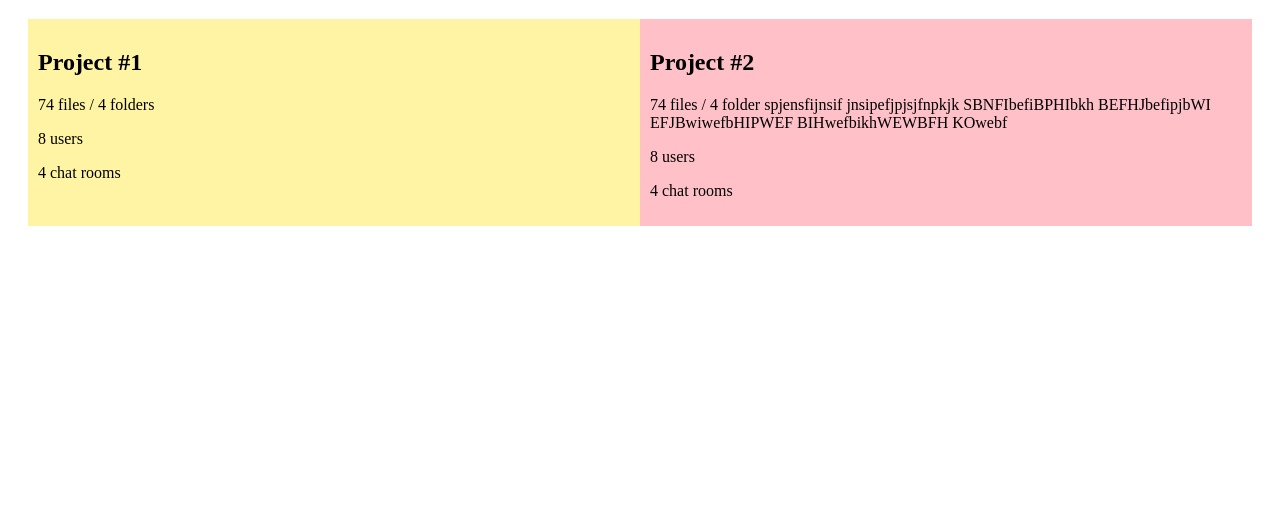
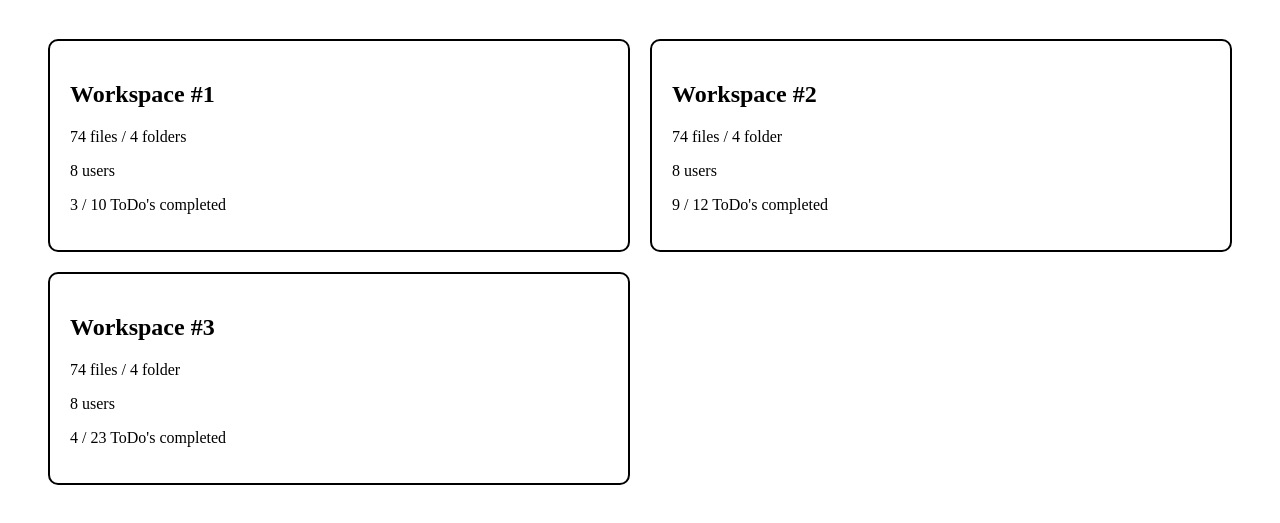
Before and after one commit to flexgaming/P2_Project, a website: page node/PublicResources/html/workspaces.html in a window 1280 px wide. Shown: the part 89-612 px from the top of the page. Drawn offline with Linux system fonts and the light colour scheme; files that its build step writes are made by us from their sources; files whose address does not match are found by name.

Commit message:
Workspaces Fixed... Again
Real fix not dissaper this tiem plz

```diff
--- a/node/PublicResources/css/workspaces.css
+++ b/node/PublicResources/css/workspaces.css
@@ -1,6 +1,14 @@
 
-/* Grid containers for workspaces*/
-.grid-container {
+.workspace-container {
     display: grid;
-    grid-template-columns: 50% 50%;
-  }
+    grid-template-columns: repeat(2, 1fr);
+    gap: 20px;
+    padding: 20px;
+    box-sizing: border-box;
+}
+
+.workspace-element {
+    border: 2px solid black;
+    border-radius: 10px;
+    padding: 20px;
+}
--- a/node/PublicResources/html/workspaces.html
+++ b/node/PublicResources/html/workspaces.html
@@ -18,20 +18,27 @@
         <div>
 
         </div>
-    <div class="grid-container">
+        <div class="workspace-container">
 
-        <div style="padding: 10px; background-color:#FFF4A3;">
-          <h2>Project #1</h2>
+            <div class="workspace-element">
+                <h2>Workspace #1</h2>
                 <p>74 files / 4 folders</p>
                 <p>8 users</p>
-          <p>4 chat rooms</p>
+                <p>3 / 10 ToDo's completed</p>
             </div>
 
-        <div style="padding: 10px; background-color:#FFC0C7;">
-            <h2>Project #2</h2>
-            <p>74 files / 4 folder spjensfijnsif jnsipefjpjsjfnpkjk SBNFIbefiBPHIbkh BEFHJbefipjbWI EFJBwiwefbHIPWEF BIHwefbikhWEWBFH KOwebf</p>
+            <div class="workspace-element">
+                <h2>Workspace #2</h2>
+                <p>74 files / 4 folder</p>
                 <p>8 users</p>
-            <p>4 chat rooms</p>
+                <p>9 / 12 ToDo's completed</p>
+            </div>
+
+            <div class="workspace-element">
+                <h2>Workspace #3</h2>
+                <p>74 files / 4 folder</p>
+                <p>8 users</p>
+                <p>4 / 23 ToDo's completed</p>
             </div>
 
         </div>
```
Also changed, not shown: node/PublicResources/html/chat.html (+1 -1 lines). Lines whose indentation alone changed are shown as unchanged.
